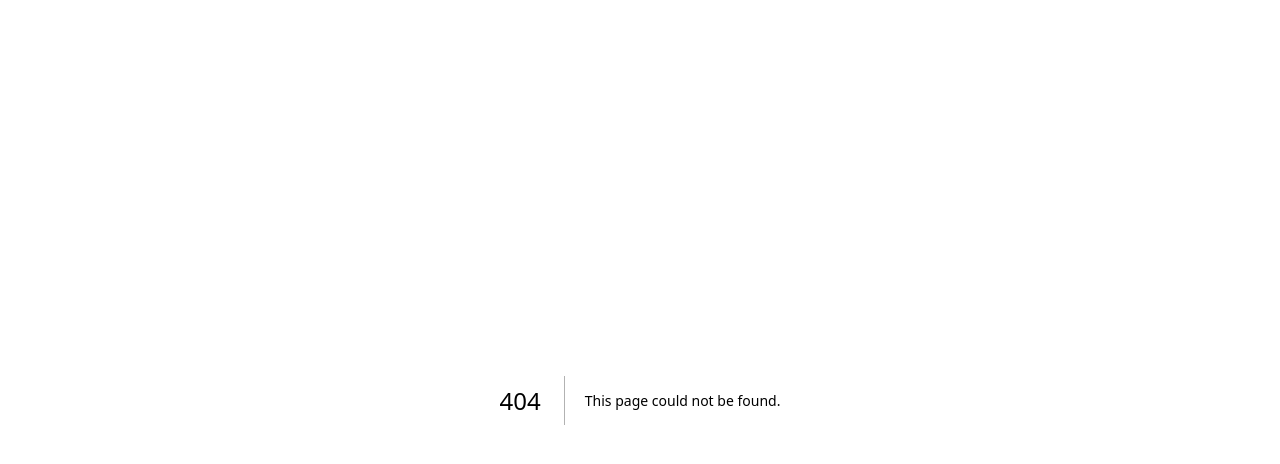
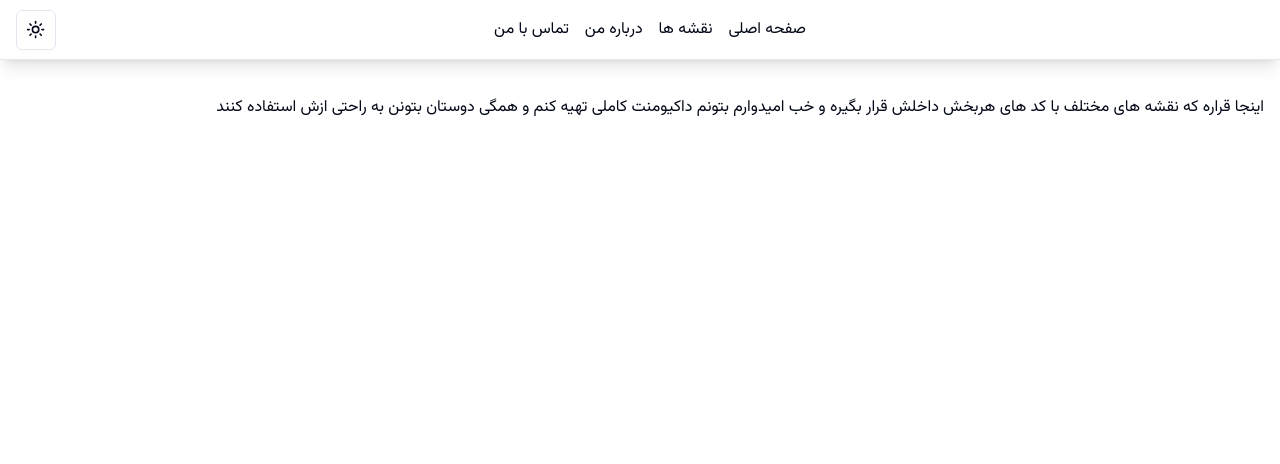
Before and after one commit to MrJs6781/neshan_map, a Next.js app: page /maps in a window 1280 px wide. Before the commit this address had no page. Shown: the top 464 px of the page. Built offline with nearby package versions, Linux system fonts and the light colour scheme.

Commit message:
feat : update design site part one

```diff
--- /dev/null
+++ b/src/app/maps/page.tsx
@@ -0,0 +1,17 @@
+import { Header } from "@/components/Header";
+import React from "react";
+
+export default function page() {
+  return (
+    <main className="w-full flex flex-col items-end">
+      <Header />
+      <div className="w-full flex flex-col items-end gap-4 mt-24 px-4 pb-12">
+        <h3>
+          اینجا قراره که نقشه های مختلف با کد های هربخش داخلش قرار بگیره و خب
+          امیدوارم بتونم داکیومنت کاملی تهیه کنم و همگی دوستان بتونن به راحتی
+          ازش استفاده کنند
+        </h3>
+      </div>
+    </main>
+  );
+}
--- a/src/app/page.tsx
+++ b/src/app/page.tsx
@@ -14,7 +14,7 @@ export default function Home() {
   return (
     <main className="w-full flex flex-col items-end">
       <Header />
-      <div className="w-full flex flex-col items-end gap-4 mt-6 px-4">
+      <div className="w-full flex flex-col items-end gap-4 mt-24 px-4 pb-12">
         <h5>سلام حالتون چطوره خوش اومدین صفا اوردین 😁</h5>
         <h5>
           من یزدانم خوشحالم که این صفحه این مورد رو دارم توسعه میدم امیدوارم
@@ -40,7 +40,7 @@ export default function Home() {
           رو فالس قرار بدیم البته که برای نسخه اولیه این مشکل وجود نداره اما خب
           تصمیم گرفتم ایمپورت کردن یکپارچه باشه تا همه چیز مشخص و خوانا باشه
         </h3>
-        <div className="w-full flex flex-col items-end gap-4 mt-4 font-bold">
+        {/* <div className="w-full flex flex-col items-end gap-4 mt-4 font-bold">
           <h3>
             اولین حالت نقشه زمانی که نقشه بدون هیچ تغییری در صفحه قرار میگیره و
             هیچ کارایی خاصی هم نداره به شکل زیر میباشد
@@ -51,7 +51,7 @@ export default function Home() {
             داکیومنت نقشه نشان میتونیم بسازیم و داشته باشیم که به درد هیچ برنامه
             نویسی نمیخوره عزیزان من
           </h4>
-        </div>
+        </div> */}
       </div>
     </main>
   );
--- a/src/components/Header.tsx
+++ b/src/components/Header.tsx
@@ -2,6 +2,14 @@
 
 import { toast } from "sonner";
 import { ModeToggle } from "./ModeToggle";
+import Link from "next/link";
+
+const listHeader = [
+  { id: 1, title: "صفحه اصلی", link: "/" },
+  { id: 2, title: "نقشه ها", link: "/maps" },
+  { id: 3, title: "درباره من", link: "/aboutme" },
+  { id: 4, title: "تماس با من", link: "/callme" },
+];
 
 export const Header = () => {
   const copyHandler = (text: string) => {
@@ -10,14 +18,22 @@ export const Header = () => {
   };
 
   return (
-    <div className="w-full flex items-center justify-between shadow-lg h-[60px] p-4 border-b">
-      <h5
+    <div className="w-full flex items-center justify-between shadow-lg h-[60px] p-4 border-b fixed top-0 z-20 bg-white dark:bg-black">
+      {/* <h5
         className="cursor-pointer"
         onClick={() => copyHandler("mrjs.programmer@gmail.com")}
       >
         mrjs.programmer@gmail.com
-      </h5>
+      </h5> */}
       <ModeToggle />
+      <ul className="flex items-center justify-center gap-4" style={{direction : "rtl"}}>
+        {listHeader.map((item) => (
+          <Link key={item.id} href={item.link}>
+            <p>{item.title}</p>
+          </Link>
+        ))}
+      </ul>
+      <span className="w-[20px]"></span>
     </div>
   );
 };
--- a/src/components/ModeToggle.tsx
+++ b/src/components/ModeToggle.tsx
@@ -26,13 +26,13 @@ export function ModeToggle() {
       </DropdownMenuTrigger>
       <DropdownMenuContent align="end">
         <DropdownMenuItem onClick={() => setTheme("light")}>
-          Light
+          روشن
         </DropdownMenuItem>
         <DropdownMenuItem onClick={() => setTheme("dark")}>
-          Dark
+          تاریک
         </DropdownMenuItem>
         <DropdownMenuItem onClick={() => setTheme("system")}>
-          System
+          سیستم
         </DropdownMenuItem>
       </DropdownMenuContent>
     </DropdownMenu>
--- /dev/null
+++ b/src/components/ui/card.tsx
@@ -0,0 +1,79 @@
+import * as React from "react"
+
+import { cn } from "@/lib/utils"
+
+const Card = React.forwardRef<
+  HTMLDivElement,
+  React.HTMLAttributes<HTMLDivElement>
+>(({ className, ...props }, ref) => (
+  <div
+    ref={ref}
+    className={cn(
+      "rounded-lg border bg-card text-card-foreground shadow-sm",
+      className
+    )}
+    {...props}
+  />
+))
+Card.displayName = "Card"
+
+const CardHeader = React.forwardRef<
+  HTMLDivElement,
+  React.HTMLAttributes<HTMLDivElement>
+>(({ className, ...props }, ref) => (
+  <div
+    ref={ref}
+    className={cn("flex flex-col space-y-1.5 p-6", className)}
+    {...props}
+  />
+))
+CardHeader.displayName = "CardHeader"
+
+const CardTitle = React.forwardRef<
+  HTMLParagraphElement,
+  React.HTMLAttributes<HTMLHeadingElement>
+>(({ className, ...props }, ref) => (
+  <h3
+    ref={ref}
+    className={cn(
+      "text-2xl font-semibold leading-none tracking-tight",
+      className
+    )}
+    {...props}
+  />
+))
+CardTitle.displayName = "CardTitle"
+
+const CardDescription = React.forwardRef<
+  HTMLParagraphElement,
+  React.HTMLAttributes<HTMLParagraphElement>
+>(({ className, ...props }, ref) => (
+  <p
+    ref={ref}
+    className={cn("text-sm text-muted-foreground", className)}
+    {...props}
+  />
+))
+CardDescription.displayName = "CardDescription"
+
+const CardContent = React.forwardRef<
+  HTMLDivElement,
+  React.HTMLAttributes<HTMLDivElement>
+>(({ className, ...props }, ref) => (
+  <div ref={ref} className={cn("p-6 pt-0", className)} {...props} />
+))
+CardContent.displayName = "CardContent"
+
+const CardFooter = React.forwardRef<
+  HTMLDivElement,
+  React.HTMLAttributes<HTMLDivElement>
+>(({ className, ...props }, ref) => (
+  <div
+    ref={ref}
+    className={cn("flex items-center p-6 pt-0", className)}
+    {...props}
+  />
+))
+CardFooter.displayName = "CardFooter"
+
+export { Card, CardHeader, CardFooter, CardTitle, CardDescription, CardContent }
```
